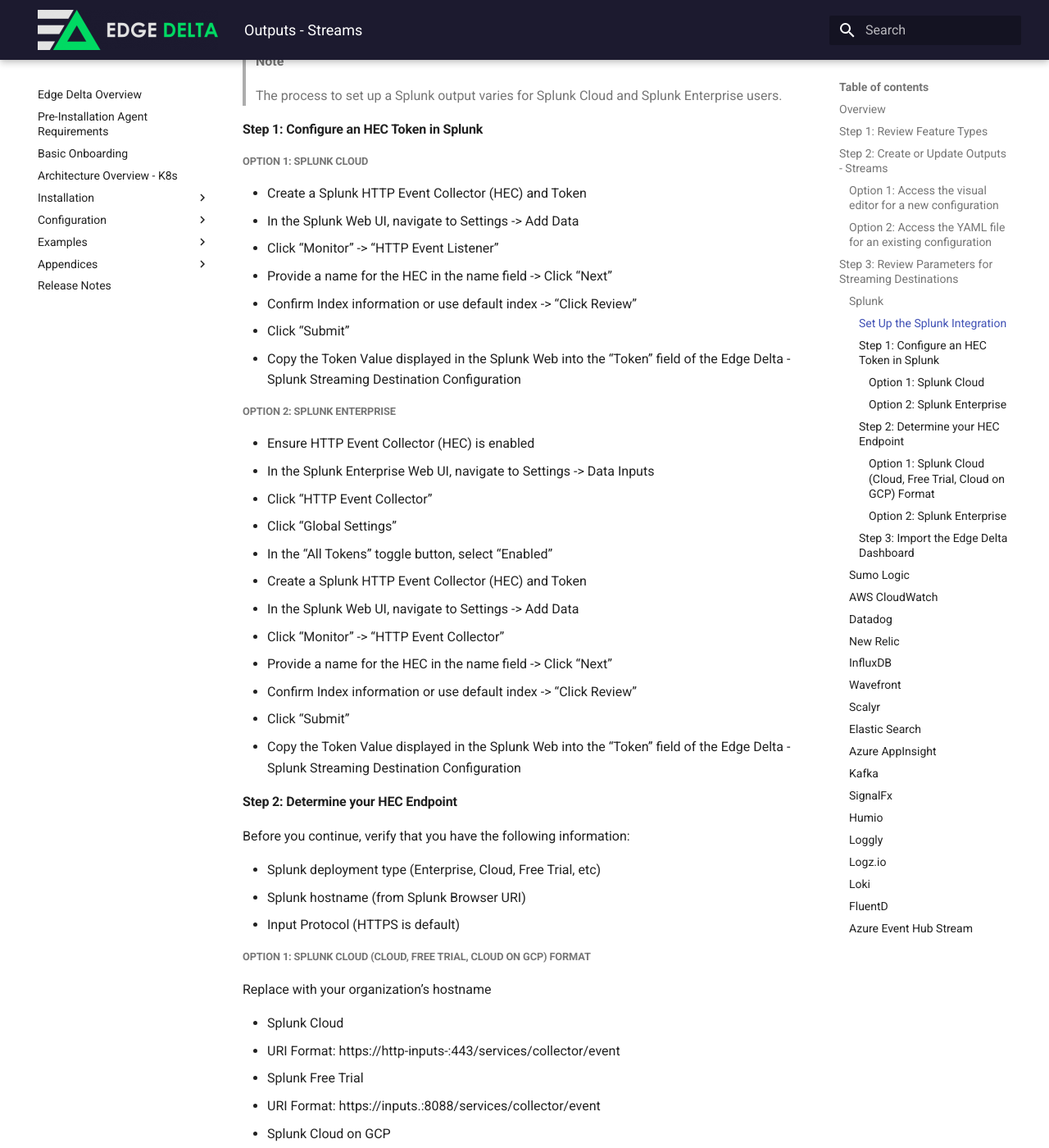
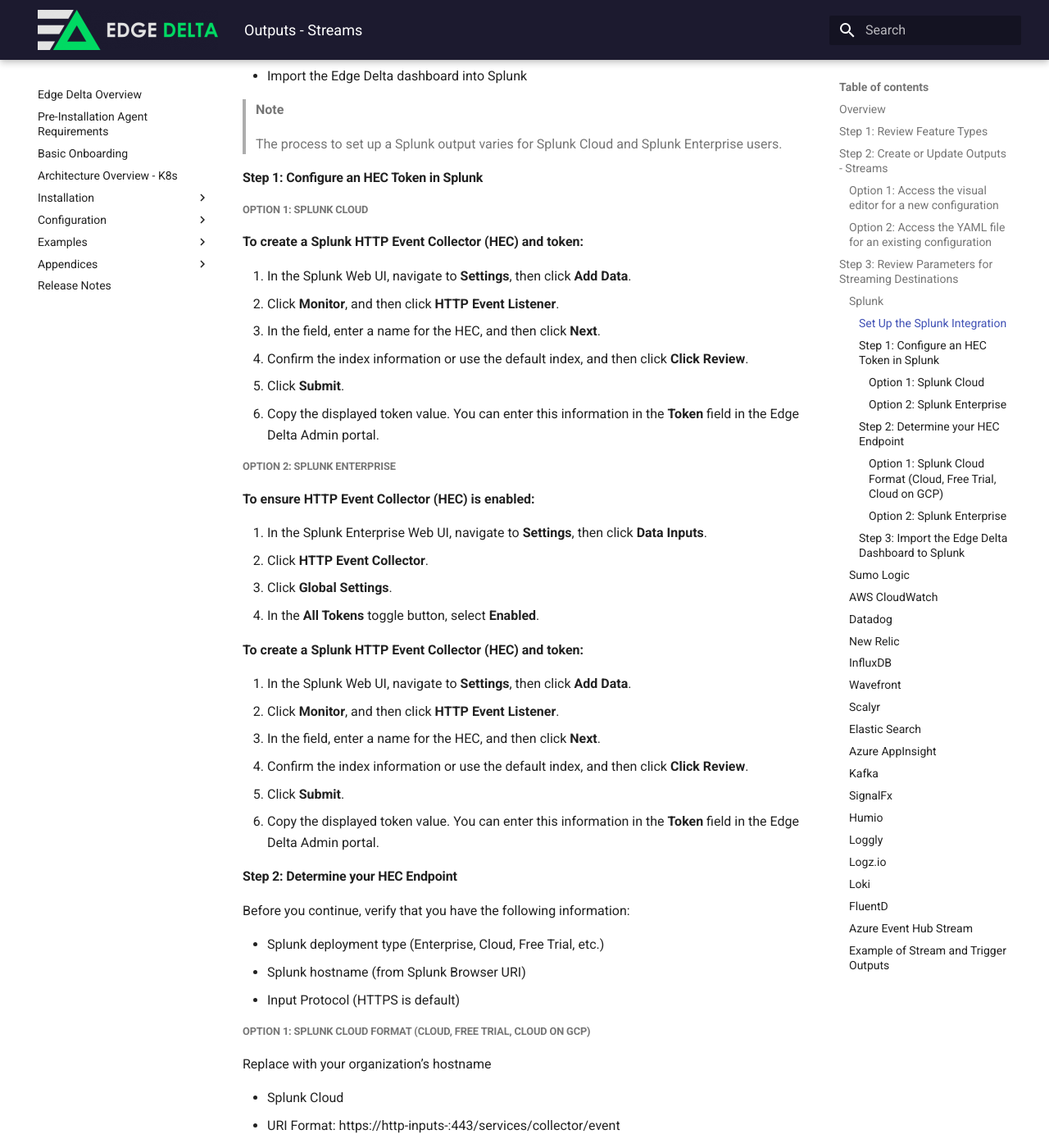
Before and after one commit to edgedelta/docs, an MkDocs documentation site: the page built from docs/configuration/outputs-streams.md, in a window 1280 px wide and 1400 px high, scrolled down 3778 px. Shown: the whole window at 82% size. Built offline with MkDocs 1.6.1 and Material for MkDocs 9.7.7, drawn with Linux system fonts in a browser that asks for light colours; some of the changed text lies outside the part shown.

Commit message:
Update outputs-streams.md

````diff
--- a/docs/configuration/outputs-streams.md
+++ b/docs/configuration/outputs-streams.md
@@ -67,6 +67,7 @@ At a high level, there are 2 ways to manage **Outputs - Streams**:
 3. Review the YAML file, make your changes, and then click **Save**.
 
     * To learn more about the parameters for each destination, see [Step 3: Review Parameters for Streaming Destinations](#step-3-review-parameters-for-streaming-destinations).
+    * To add an existing integration, access the YAML file, and then enter ``integration_name: <name of existing integration>``.
 
 ***
 
@@ -141,39 +142,43 @@ Before you can set up a Splunk output, you must have the HEC token and HEC endpo
 #### Step 1: Configure an HEC Token in Splunk
 
 ##### Option 1: Splunk Cloud
-* Create a Splunk HTTP Event Collector (HEC) and Token
-* In the Splunk Web UI, navigate to Settings -> Add Data
-* Click “Monitor” -> “HTTP Event Listener”
-* Provide a name for the HEC in the name field -> Click “Next”
-* Confirm Index information or use default index -> “Click Review”
-* Click “Submit”
-* Copy the Token Value displayed in the Splunk Web into the “Token” field of the Edge Delta - Splunk Streaming Destination Configuration
+
+**To create a Splunk HTTP Event Collector (HEC) and token:**
+
+1. In the Splunk Web UI, navigate to **Settings**, then click **Add Data**.
+2. Click **Monitor**, and then click **HTTP Event Listener**.
+3. In the field, enter a name for the HEC, and then click **Next**.
+4. Confirm the index information or use the default index, and then click **Click Review**.
+5. Click **Submit**.
+6. Copy the displayed token value. You can enter this information in the **Token** field in the Edge Delta Admin portal.
 
 ##### Option 2: Splunk Enterprise
 
-* Ensure HTTP Event Collector (HEC) is enabled
-* In the Splunk Enterprise Web UI, navigate to Settings -> Data Inputs
-* Click “HTTP Event Collector”
-* Click “Global Settings”
-* In the “All Tokens” toggle button, select “Enabled”
-* Create a Splunk HTTP Event Collector (HEC) and Token
-* In the Splunk Web UI, navigate to Settings -> Add Data
-* Click “Monitor” -> “HTTP Event Collector”
-* Provide a name for the HEC in the name field -> Click “Next”
-* Confirm Index information or use default index -> “Click Review”
-* Click “Submit”
-* Copy the Token Value displayed in the Splunk Web into the “Token” field of the Edge Delta - Splunk Streaming Destination Configuration
+**To ensure HTTP Event Collector (HEC) is enabled:**
 
+1. In the Splunk Enterprise Web UI, navigate to **Settings**, then click **Data Inputs**.
+2. Click **HTTP Event Collector**.
+3. Click **Global Settings**.
+4. In the **All Tokens** toggle button, select **Enabled**.
+
+**To create a Splunk HTTP Event Collector (HEC) and token:**
+
+1. In the Splunk Web UI, navigate to **Settings**, then click **Add Data**.
+2. Click **Monitor**, and then click **HTTP Event Listener**.
+3. In the field, enter a name for the HEC, and then click **Next**.
+4. Confirm the index information or use the default index, and then click **Click Review**.
+5. Click **Submit**.
+6. Copy the displayed token value. You can enter this information in the **Token** field in the Edge Delta Admin portal.
 
 #### Step 2: Determine your HEC Endpoint
 
 Before you continue, verify that you have the following information:
 
-* Splunk deployment type (Enterprise, Cloud, Free Trial, etc)
+* Splunk deployment type (Enterprise, Cloud, Free Trial, etc.)
 * Splunk hostname (from Splunk Browser URI)
-* Input  Protocol (HTTPS is default)
+* Input Protocol (HTTPS is default)
 
-##### Option 1: Splunk Cloud (Cloud, Free Trial, Cloud on GCP) Format
+##### Option 1: Splunk Cloud Format (Cloud, Free Trial, Cloud on GCP)
 
 Replace <splunk_hostname> with your organization’s hostname
 
@@ -189,20 +194,17 @@ Replace <splunk_hostname> with your organization’s hostname
 * URI Format: https://<splunk_hostname>:8088/services/collector/event
 
 
-#### Step 3: Import the Edge Delta Dashboard
+#### Step 3: Import the Edge Delta Dashboard to Splunk
 
-Review the following instructions to learn how to import your Edge Delta dashboard into your Splunk environment:
-
-* In Splunk, navigate to Search UI.
-* Click **Dashboards**.
-* Click **Create New Dashboard**.
-* Input Dashboard Name/Description/Permissions
-* Click “Classic Dashboards” -> “Create”
-* In the Edit Dashboard Screen, switch from UI to Source
-* Replace existing XML with copied XML from clipboard
-* Switch back to UI (instead of source)
-* Click **Save**.
-
+1. In Splunk, navigate to Search UI.
+2. Click **Dashboards**.
+3. Click **Create New Dashboard**.
+4. Input Dashboard Name/Description/Permissions
+5. Click “Classic Dashboards” -> “Create”
+6. In the Edit Dashboard Screen, switch from UI to Source
+7. Replace existing XML with copied XML from clipboard
+8. Switch back to UI (instead of source)
+9. Click **Save**.
 
 ***
 
@@ -835,3 +837,21 @@ The following example displays an output without the name of the organization-le
 ```
 
 ***
+
+### Example of Stream and Trigger Outputs
+
+The following example displays a configuration with a stream output and a trigger output:
+
+```yaml
+outputs:
+  streams:
+      - name: sumo-logic-integration
+        type: sumologic
+        endpoint: "https://[SumoEndpoint]/receiver/v1/http/[UniqueHTTPCollectorCode]"
+  triggers:
+      - name: slack-integration
+        type: slack
+        endpoint: "https://hooks.slack.com/services/T00000000/B00000000/XXXXXXXXXXXXXXXXXXXXXXXX"
+```
+
+***
````
Also changed, not shown: other parts of docs/configuration/outputs-streams.md (+1 -1 lines).
